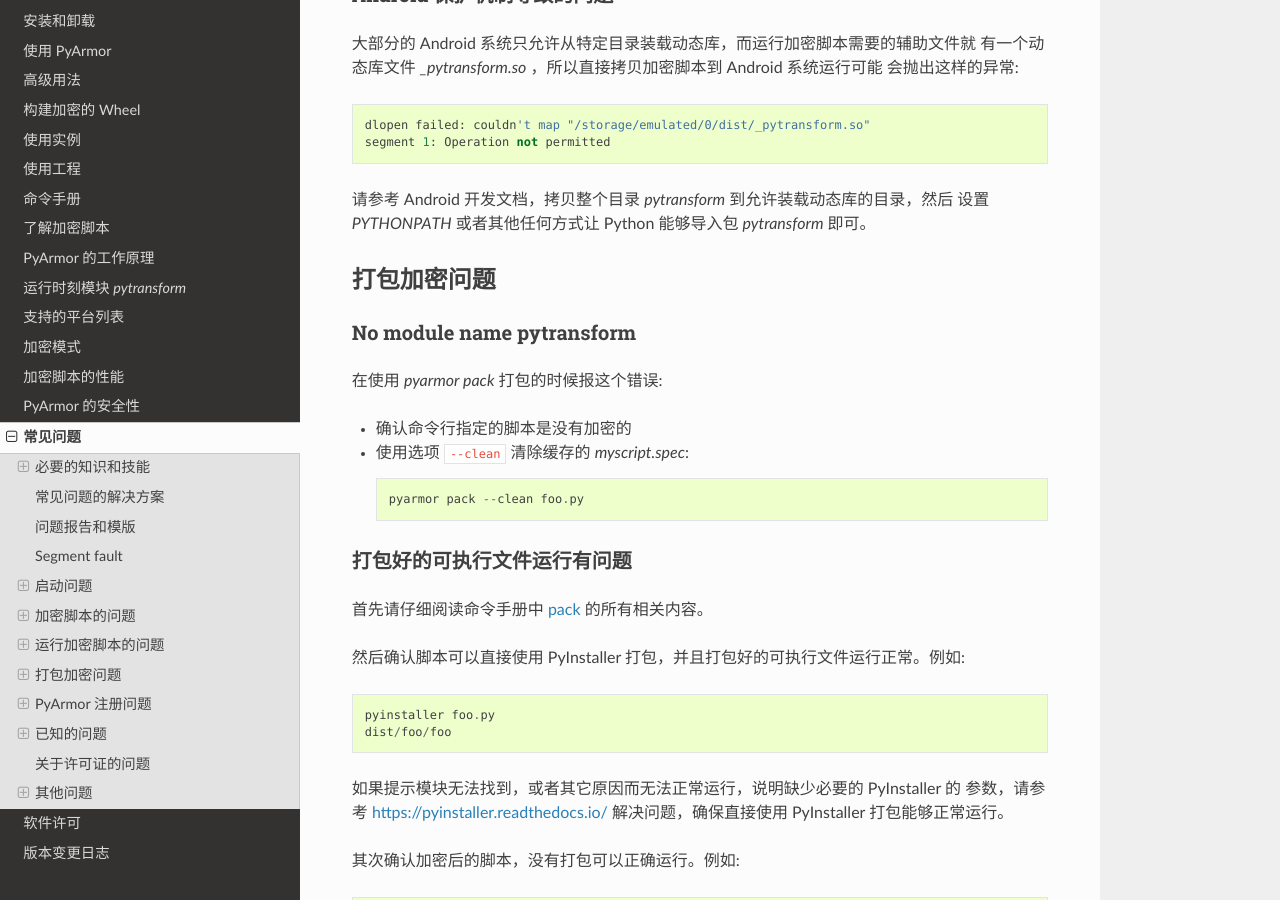
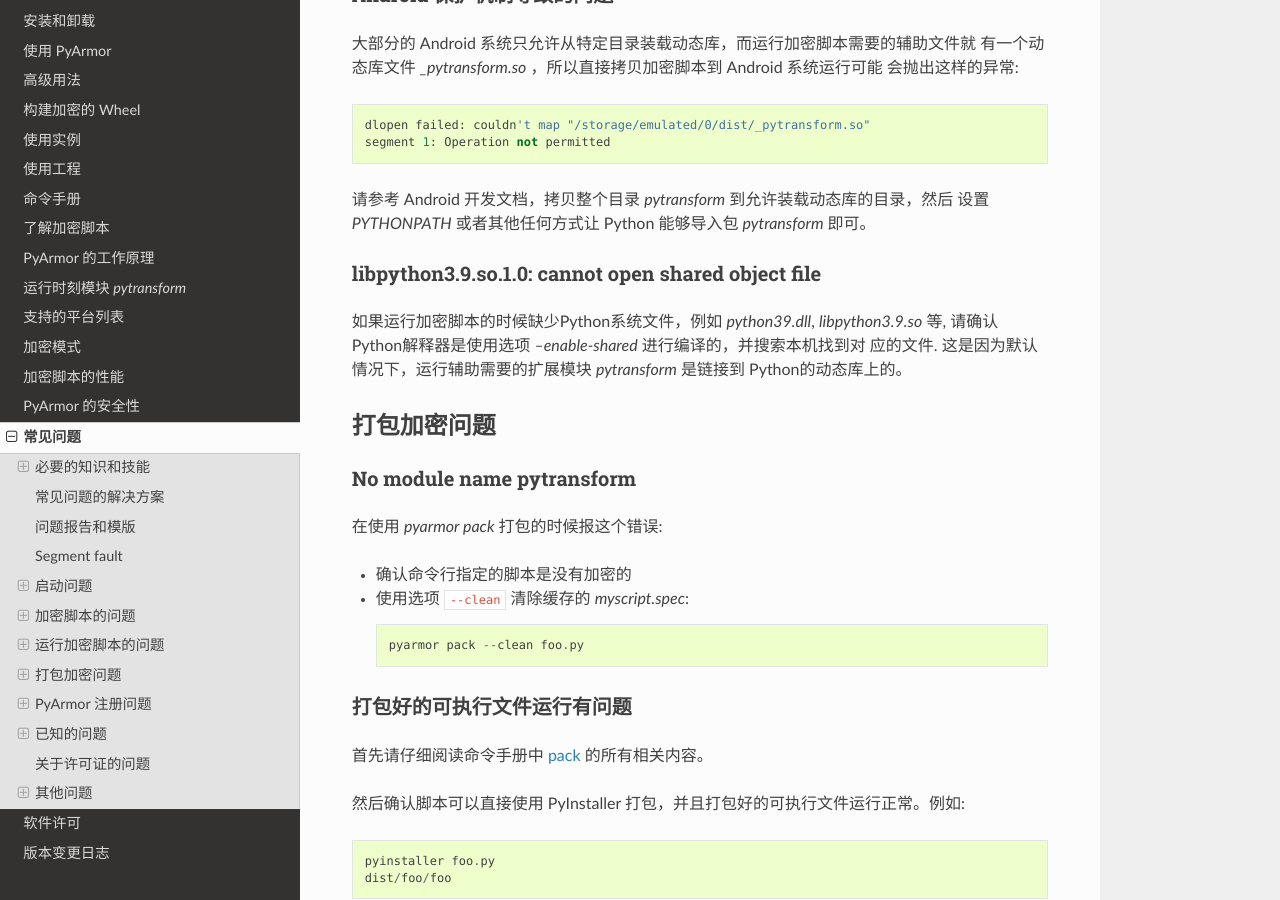
Before and after one commit to dashingsoft/pyarmor-docs-zh, a Sphinx documentation site: the page built from docs/questions.rst, in a window 1280 px wide and 900 px high, scrolled down 15285 px. Built offline with Sphinx 7.4.7 and the Read the Docs theme 2.0.0, drawn with Linux system fonts in a browser that asks for light colours.

Commit message:
Add new question

```diff
--- a/docs/questions.rst
+++ b/docs/questions.rst
@@ -707,7 +707,6 @@ SystemError: module filename missing
 
 Android 保护机制导致的问题
 ~~~~~~~~~~~~~~~~~~~~~~~~~~
-
 大部分的 Android 系统只允许从特定目录装载动态库，而运行加密脚本需要的辅助文件就
 有一个动态库文件 `_pytransform.so` ，所以直接拷贝加密脚本到 Android 系统运行可能
 会抛出这样的异常::
@@ -717,6 +716,13 @@ Android 保护机制导致的问题
 
 请参考 Android 开发文档，拷贝整个目录 `pytransform` 到允许装载动态库的目录，然后
 设置 `PYTHONPATH` 或者其他任何方式让 Python 能够导入包 `pytransform` 即可。
+
+libpython3.9.so.1.0: cannot open shared object file
+~~~~~~~~~~~~~~~~~~~~~~~~~~~~~~~~~~~~~~~~~~~~~~~~~~~
+如果运行加密脚本的时候缺少Python系统文件，例如 `python39.dll`, `libpython3.9.so`
+等, 请确认Python解释器是使用选项 `--enable-shared` 进行编译的，并搜索本机找到对
+应的文件. 这是因为默认情况下，运行辅助需要的扩展模块 `pytransform` 是链接到
+Python的动态库上的。
 
 打包加密问题
 ------------
```
